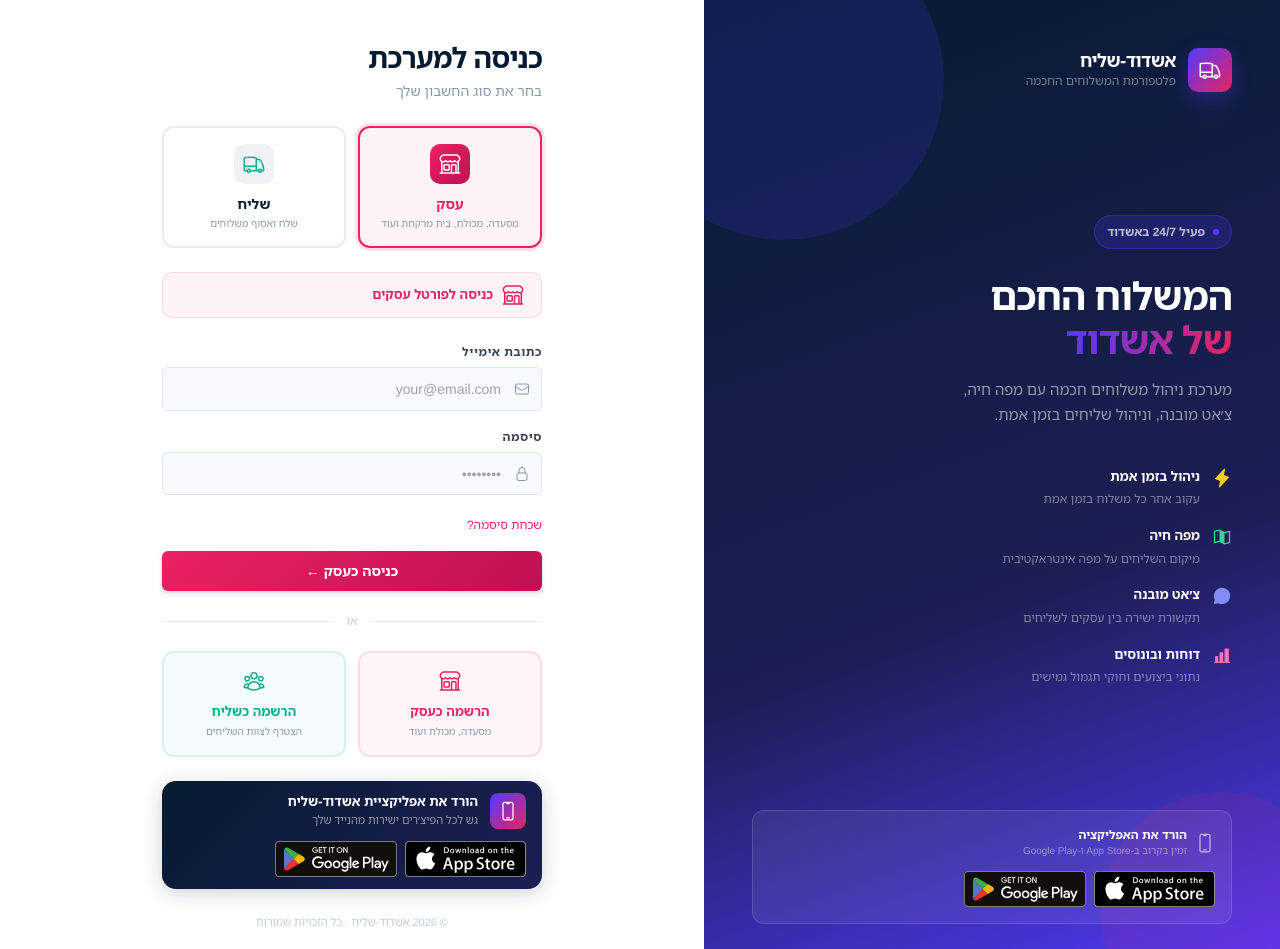
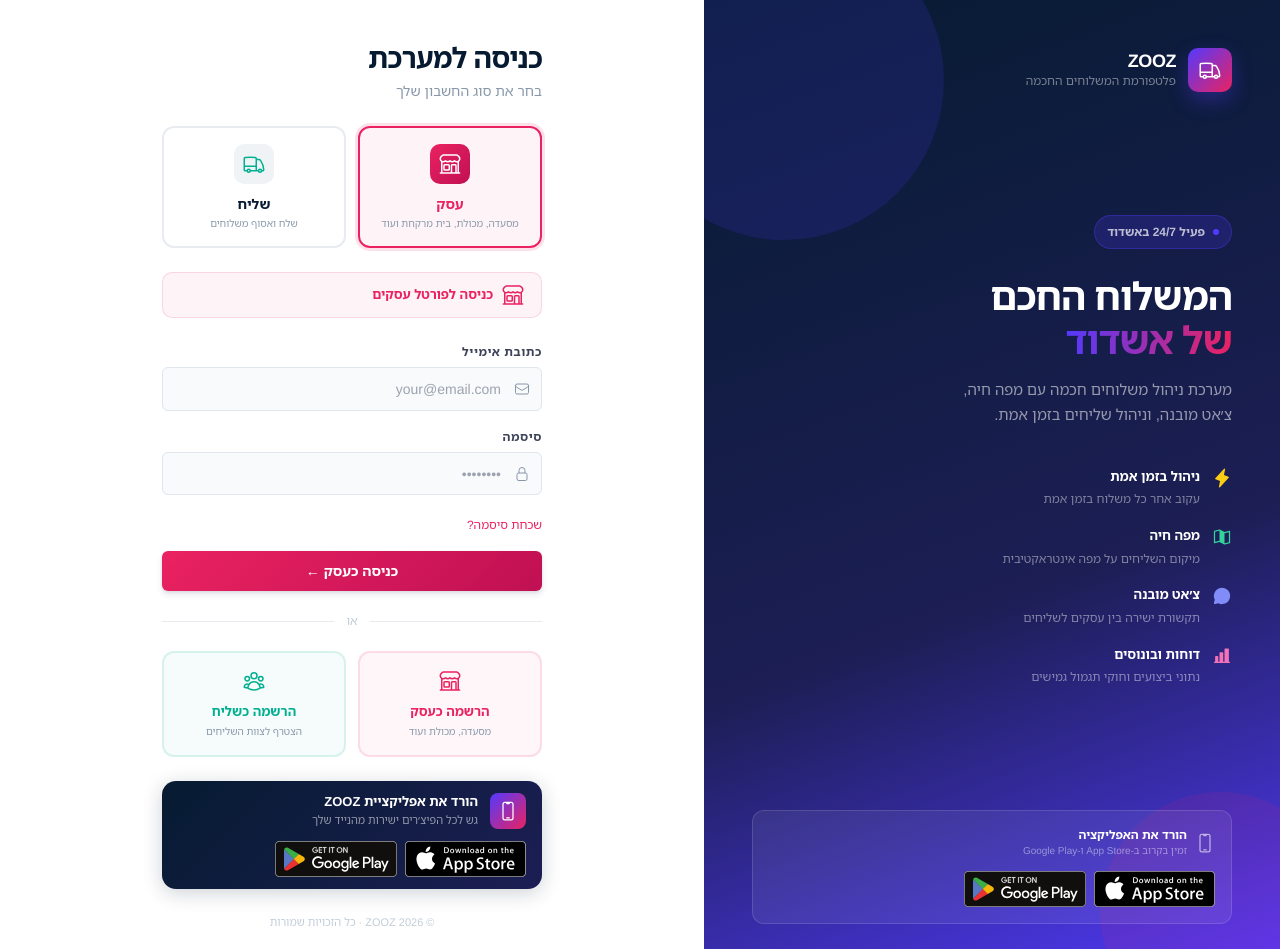
Before and after one commit to djofirdanan/ashdod-shaliach-app, a React (Vite) app in the folder admin-panel/: page /login in a window 1280 px wide. Shown: the top 949 px of the page. Built offline with nearby package versions, Linux system fonts and the light colour scheme; no server answers; the database is empty.

Commit message:
feat(login): pre-select business/courier tab via ?role= query param

```diff
--- a/admin-panel/src/pages/Login.tsx
+++ b/admin-panel/src/pages/Login.tsx
@@ -1,5 +1,5 @@
 import React, { useState, useEffect } from 'react';
-import { useNavigate, Link } from 'react-router-dom';
+import { useNavigate, Link, useSearchParams } from 'react-router-dom';
 import toast from 'react-hot-toast';
 import { Lightning, MapTrifold, ChatCircle, ChartBar } from '@phosphor-icons/react';
 import { loginUser } from '../store/authSlice';
@@ -75,7 +75,7 @@
         </div>
         <div className="flex-1 min-w-0">
           <p className="text-white text-[13px] font-bold leading-tight">
-            הורד את אפליקציית אשדוד-שליח
+            הורד את אפליקציית ZOOZ
           </p>
           <p className="text-white/55 text-[11px] mt-0.5">
             גש לכל הפיצ׳רים ישירות מהנייד שלך
@@ -163,8 +163,12 @@
 const Login: React.FC = () => {
   const navigate = useNavigate();
   const { login } = useAuth();
+  const [searchParams] = useSearchParams();
+  const roleParam = searchParams.get('role') as Role | null;
 
-  const [selectedRole, setSelectedRole] = useState<Role>('business');
+  const [selectedRole, setSelectedRole] = useState<Role>(
+    roleParam === 'courier' ? 'courier' : 'business'
+  );
   const [email, setEmail] = useState('');
   const [password, setPassword] = useState('');
   const [isLoading, setIsLoading] = useState(false);
@@ -234,7 +238,7 @@
             <TruckIcon className="w-6 h-6 text-white" />
           </div>
           <div>
-            <p className="text-white font-black text-lg leading-tight tracking-tight">אשדוד-שליח</p>
+            <p className="text-white font-black text-lg leading-tight tracking-tight">ZOOZ</p>
             <p className="text-white/45 text-[12px]">פלטפורמת המשלוחים החכמה</p>
           </div>
         </div>
@@ -300,7 +304,7 @@
             <div className="w-9 h-9 rounded-[8px] flex items-center justify-center" style={{ background: 'linear-gradient(135deg, #533afd, #ea2261)' }}>
               <TruckIcon className="w-5 h-5 text-white" />
             </div>
-            <p className="font-black text-lg" style={{ color: '#061b31' }}>אשדוד-שליח</p>
+            <p className="font-black text-lg" style={{ color: '#061b31' }}>ZOOZ</p>
           </div>
 
           {/* App download banner — mobile/tablet only */}
@@ -428,7 +432,7 @@
 
           {/* Footer */}
           <p className="text-center text-[11px] mt-6" style={{ color: '#c1cdd8' }}>
-            © {new Date().getFullYear()} אשדוד-שליח · כל הזכויות שמורות
+            © {new Date().getFullYear()} ZOOZ · כל הזכויות שמורות
           </p>
         </div>
       </div>
```
